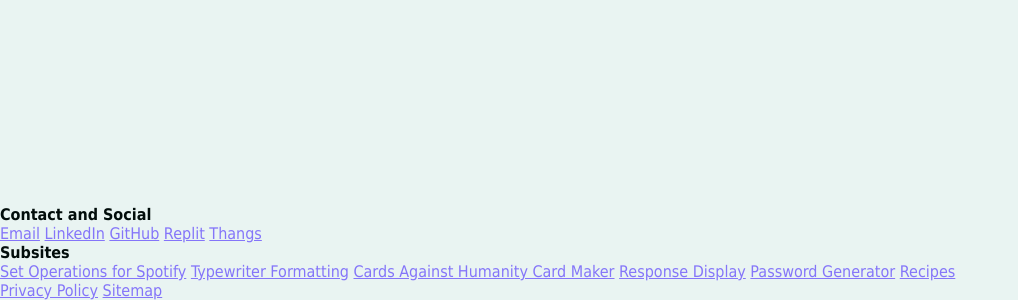
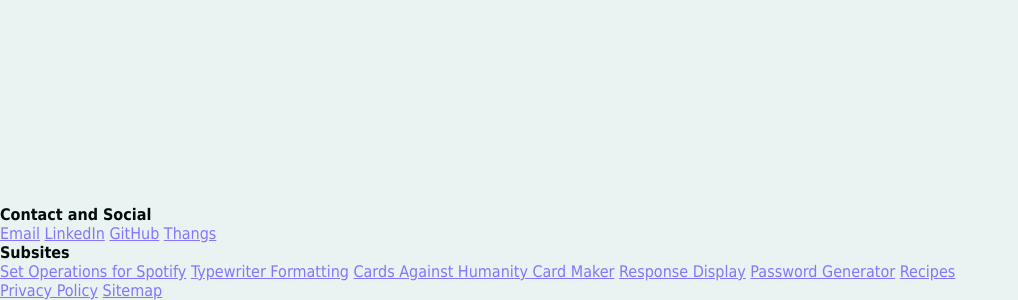
Before and after one commit to TyHil/personal-website-styles, a website: page footer/index.html in a window 1280 px wide. Shown: the part 500-800 px from the top of the page, without its empty margins (0-1018 px from the left). Drawn offline with Linux system fonts and the light colour scheme; files that its build step writes are made by us from their sources.

Commit message:
Remove Replit

```diff
--- a/footer/index.html
+++ b/footer/index.html
@@ -18,7 +18,6 @@
             >LinkedIn</a
           >
           <a href="https://github.com/TyHil" target="_blank" rel="noopener">GitHub</a>
-          <a href="https://replit.com/@TylerGHill" target="_blank" rel="noopener">Replit</a>
           <a href="https://thangs.com/TylerHill" target="_blank" rel="noopener">Thangs</a>
         </div>
         <div>
```
Also changed, not shown: .github/workflows/deploy.yaml, 2 other files.
